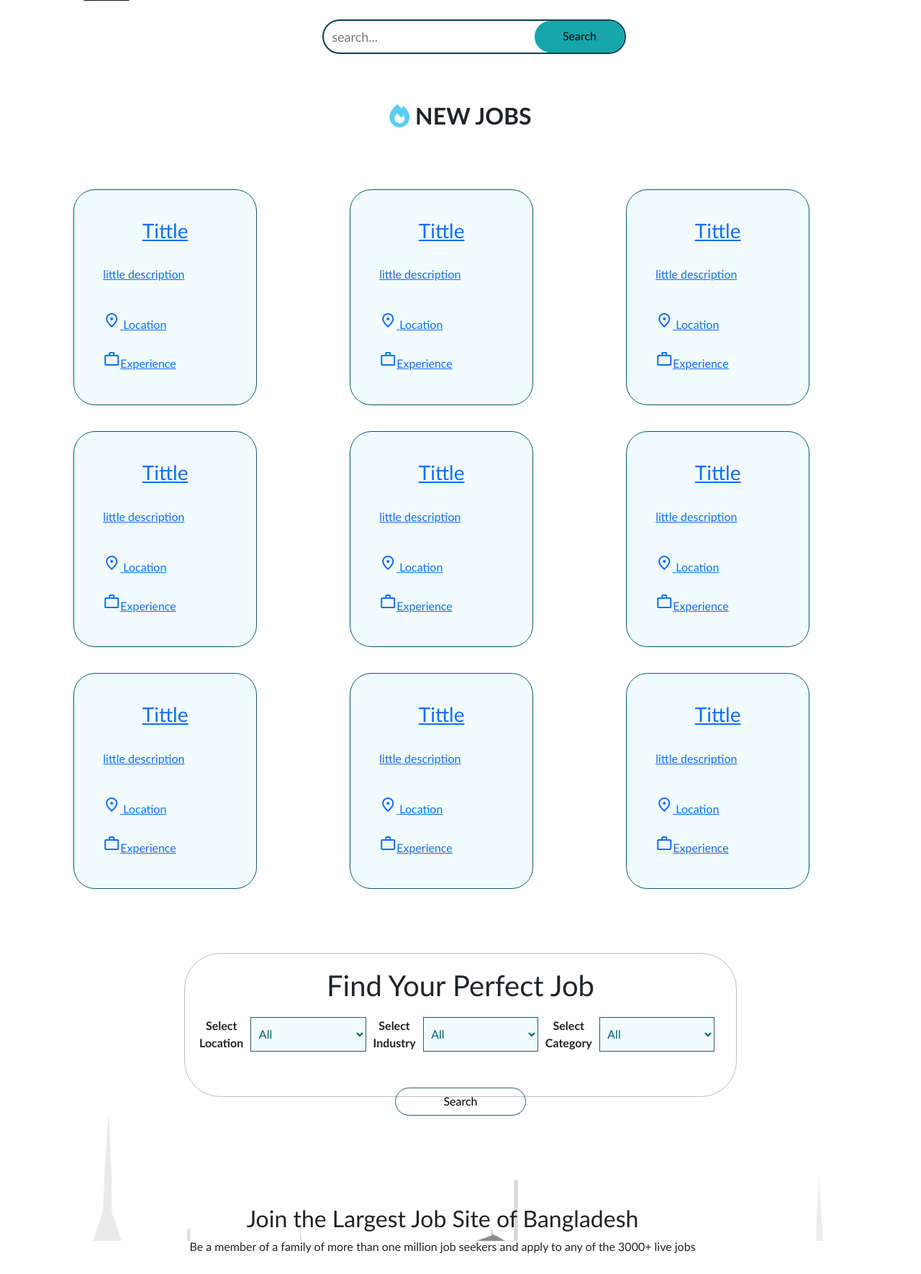
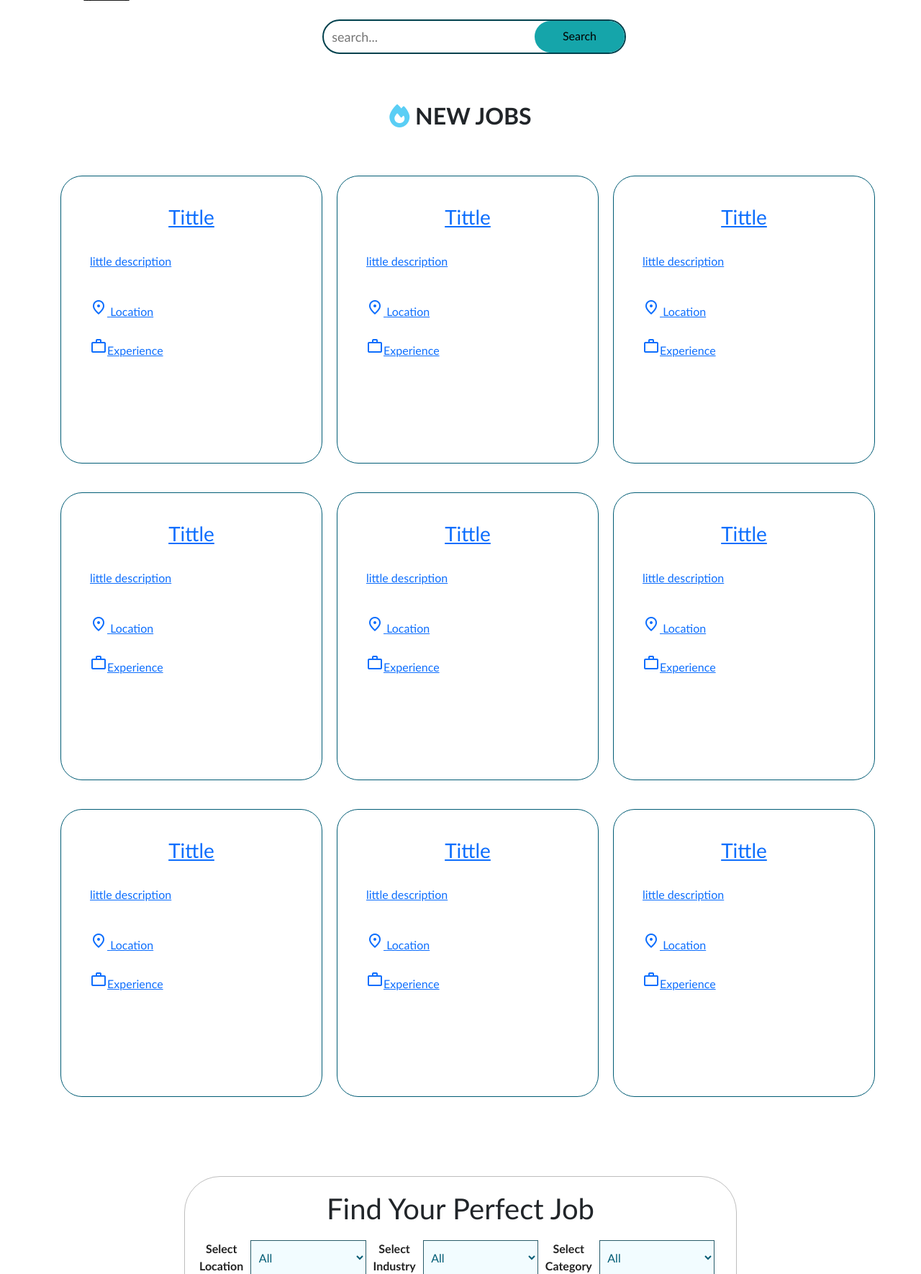
Before and after one commit to Atef-Abrar-Bhuyian/Job-Quest, a PHP site: page /search_jobs.html in a window 1280 px wide. Shown: the part 68-1838 px from the top of the page at 72% size. Run offline with PHP 8.4, Linux system fonts and the light colour scheme; some libraries are stand-ins or nearby versions; some web fonts are replaced.

Commit message:
new job div edited

```diff
--- a/style.css
+++ b/style.css
@@ -329,12 +329,11 @@ border-radius: 30px;
 }
 .new-jobs-divs{
     border:1px solid #015c75;
-    width: 70%;
-    height: 300px;
-    margin: 5%;
+    width: 100%;
+    height: 400px;
+    margin-bottom: 40px;
     padding: 40px;
     border-radius: 30px;
-    background-color: #f2fcff;
 }
 
 .new-jobs-text{
```
